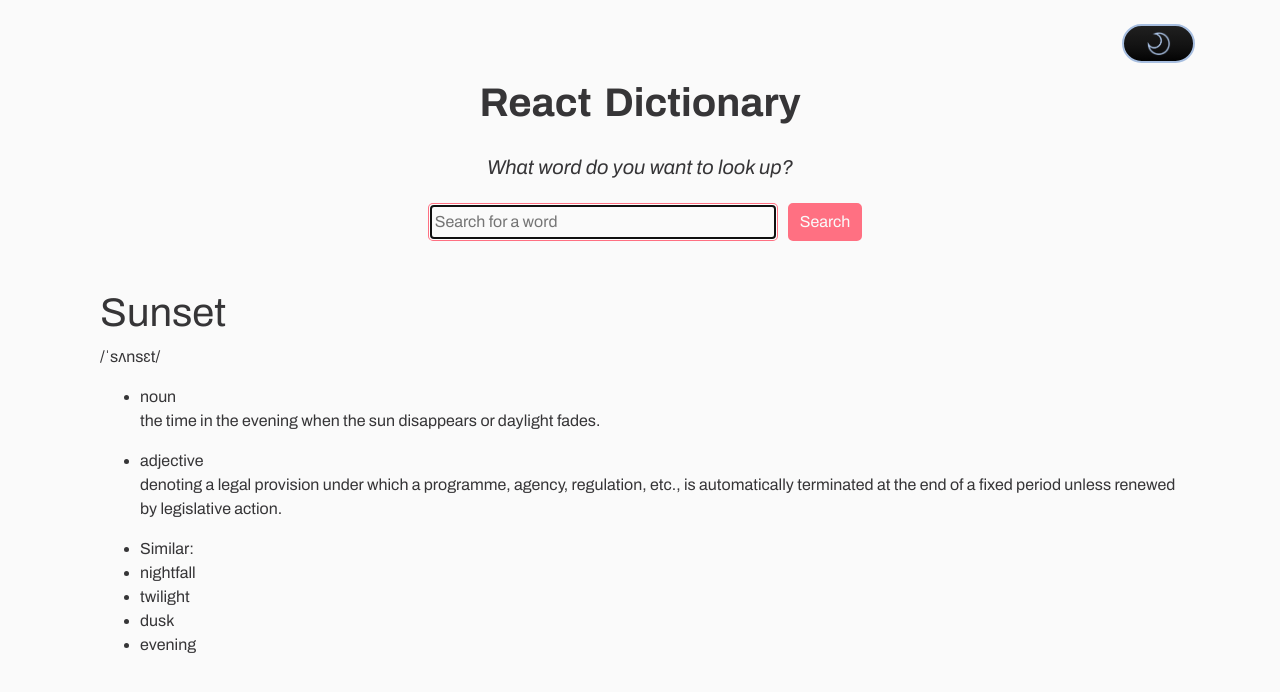
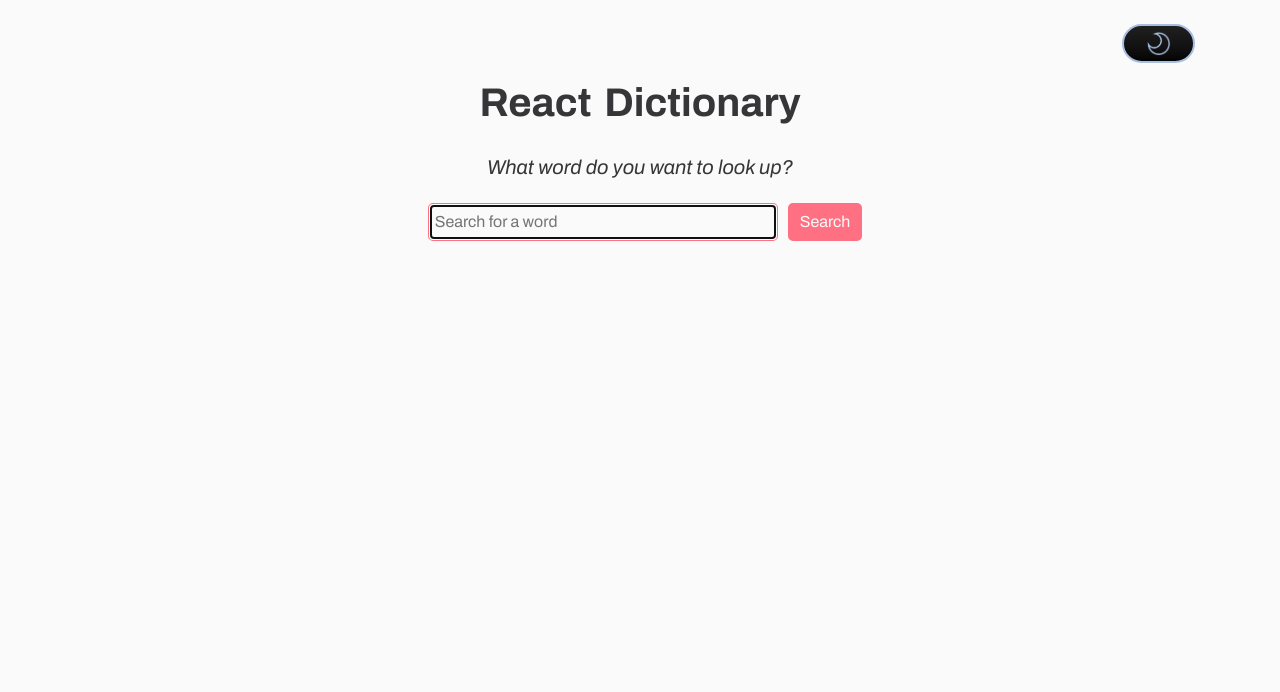
Before and after one commit to Mickie4/React-Dictionary, a React (Create React App) app: page / in a window 1280 px wide. Shown: the top 692 px of the page. Built offline with nearby package versions, Linux system fonts and the light colour scheme.

Commit message:
integrated the API

```diff
--- a/package.json
+++ b/package.json
@@ -6,6 +6,7 @@
     "@testing-library/jest-dom": "^5.11.10",
     "@testing-library/react": "^11.2.6",
     "@testing-library/user-event": "^12.8.3",
+    "axios": "^0.21.1",
     "bootstrap": "^4.6.0",
     "react": "^17.0.2",
     "react-bootstrap": "^1.5.2",
--- a/src/App.js
+++ b/src/App.js
@@ -9,7 +9,6 @@ import {
   PromptText,
 } from "./styled-components/App-styling";
 import Search from "./components/Search";
-import Descriptions from "./components/Descriptions";
 import Container from "react-bootstrap/Container";
 import Row from "react-bootstrap/Row";
 import Col from "react-bootstrap/Col";
@@ -46,7 +45,6 @@ export default function App() {
           </Col>
         </Row>
         <Search />
-        <Descriptions />
       </Container>
     </ThemeProvider>
   );
--- a/src/components/Descriptions.js
+++ b/src/components/Descriptions.js
@@ -1,43 +1,32 @@
 import React from "react";
+import Meaning from "./Meaning";
 import Container from "react-bootstrap/Container";
 import Row from "react-bootstrap/Row";
 import Col from "react-bootstrap/Col";
 
-export default function Descriptions() {
+export default function Descriptions(props) {
+  console.log(props.data);
+  if (props.data) {
     return (
       <div className='descriptions'>
         <Container fluid className='mt-5'>
           <Row>
             <Col md={12}>
-            <h1>Sunset</h1>
-            <p>/ˈsʌnsɛt/</p>
-            <ul>
-              <li>
-                noun <br />
-                <p>
-                  the time in the evening when the sun disappears or daylight
-                  fades.
-                </p>
-              </li>
-              <li>
-                adjective <br />
-                <p>
-                  denoting a legal provision under which a programme, agency,
-                  regulation, etc., is automatically terminated at the end of a
-                  fixed period unless renewed by legislative action.
-                </p>
-              </li>
-            </ul>
-            <ul>
-              <li>Similar:</li>
-              <li>nightfall</li>
-              <li>twilight</li>
-              <li>dusk</li>
-              <li>evening</li>
-            </ul>
+              <h1>{props.data.word}</h1>
+              <p>{props.data.phonetics[0].text}</p>
+              {props.data.meanings.map(function (meaning, index) {
+                return (
+                  <div key={index}>
+                    <Meaning meaning={meaning} />
+                  </div>
+                );
+              })}
             </Col>
           </Row>
         </Container>
       </div>
     );
+  } else {
+    return null;
   }
+}
--- /dev/null
+++ b/src/components/Meaning.js
@@ -0,0 +1,12 @@
+import React from "react";
+
+export default function Meaning(props) {
+  console.log(props.meaning);
+  return (
+    <div className='meaning'>
+      <h3>{props.meaning.partOfSpeech}</h3>
+      <p>{props.meaning.definitions[0].definition}</p>
+      <p>{props.meaning.definitions[0].example}</p>
+    </div>
+  );
+}
--- a/src/components/Search.js
+++ b/src/components/Search.js
@@ -1,14 +1,21 @@
 import React, { useState } from "react";
 import { Input, SearchBtn } from "../styled-components/Search-styling";
+import Descriptions from "./Descriptions";
 import Col from "react-bootstrap/Col";
 import Row from "react-bootstrap/Row";
-
+import axios from "axios";
 export default function Search() {
   const [keyword, setKeyword] = useState("null");
+  const [dictionaryData, setDictionaryData] = useState(null);
+
+  function showResults(response) {
+    setDictionaryData(response.data[0]);
+  }
 
   function search(event) {
     event.preventDefault();
-    alert(`Searching for ${keyword} definition`);
+    let apiUrl = `https://api.dictionaryapi.dev/api/v2/entries/en_US/${keyword}`;
+    axios.get(apiUrl).then(showResults);
   }
 
   function handleKeyword(event) {
@@ -29,6 +36,7 @@ export default function Search() {
           </form>
         </Col>
       </Row>
+      <Descriptions data={dictionaryData} />
     </div>
   );
 }
```
Also changed, not shown: 1 other file (tests, documents, lock files or other folders). Lines whose indentation alone changed are shown as unchanged.
